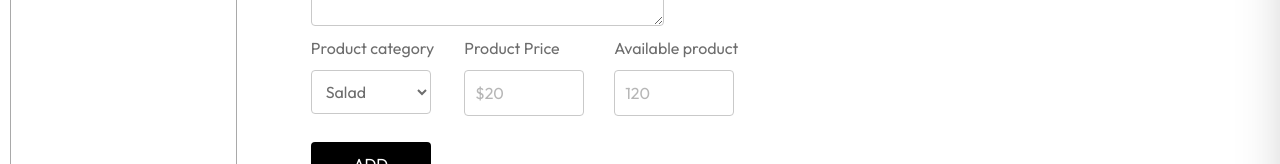
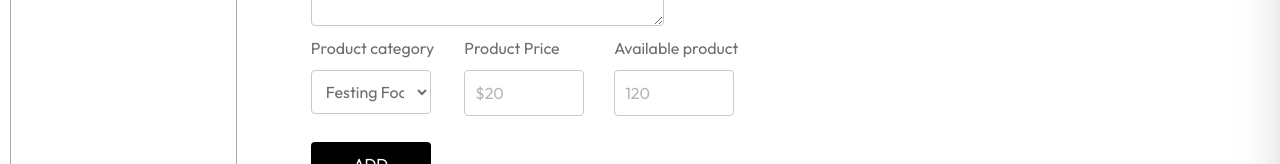
Before and after one commit to teumaywerashe/fullStack-food-delivery, a React (Vite) app in the folder frontend/: page /admin/add in a window 1280 px wide. Shown: the part 522-686 px from the top of the page. Built offline with nearby package versions, Linux system fonts and the light colour scheme; no server answers.

Commit message:
fix:fixed the catagory of the input food

```diff
--- a/frontend/src/pages/Add/Add.jsx
+++ b/frontend/src/pages/Add/Add.jsx
@@ -109,14 +109,13 @@ function Add() {
               name="category"
               id=""
             >
-              <option value="Salad">Salad</option>
-              <option value="Rolls">Rolls</option>
-              <option value="Deserts">Deserts</option>
-              <option value="Sandwitch">Sandwitch</option>
-              <option value="Cake">Cake</option>
-              <option value="Pure Veg">Pure Veg</option>
-              <option value="Pasta">Pasta</option>
-              <option value="Noodles">Noodles</option>
+              <option value="Salad">Festing Food(Yetsom)</option>
+              <option value="Rolls">Normal Food(Yefisg)</option>
+              <option value="Deserts">Hot Drink</option>
+              <option value="Sandwitch">Soft Drink</option>
+              <option value="Cake">Alcohol</option>
+              <option value="Pure Veg">Fresh Food</option>
+
             </select>
           </div>
           <div className="add-price flex-col">
```
